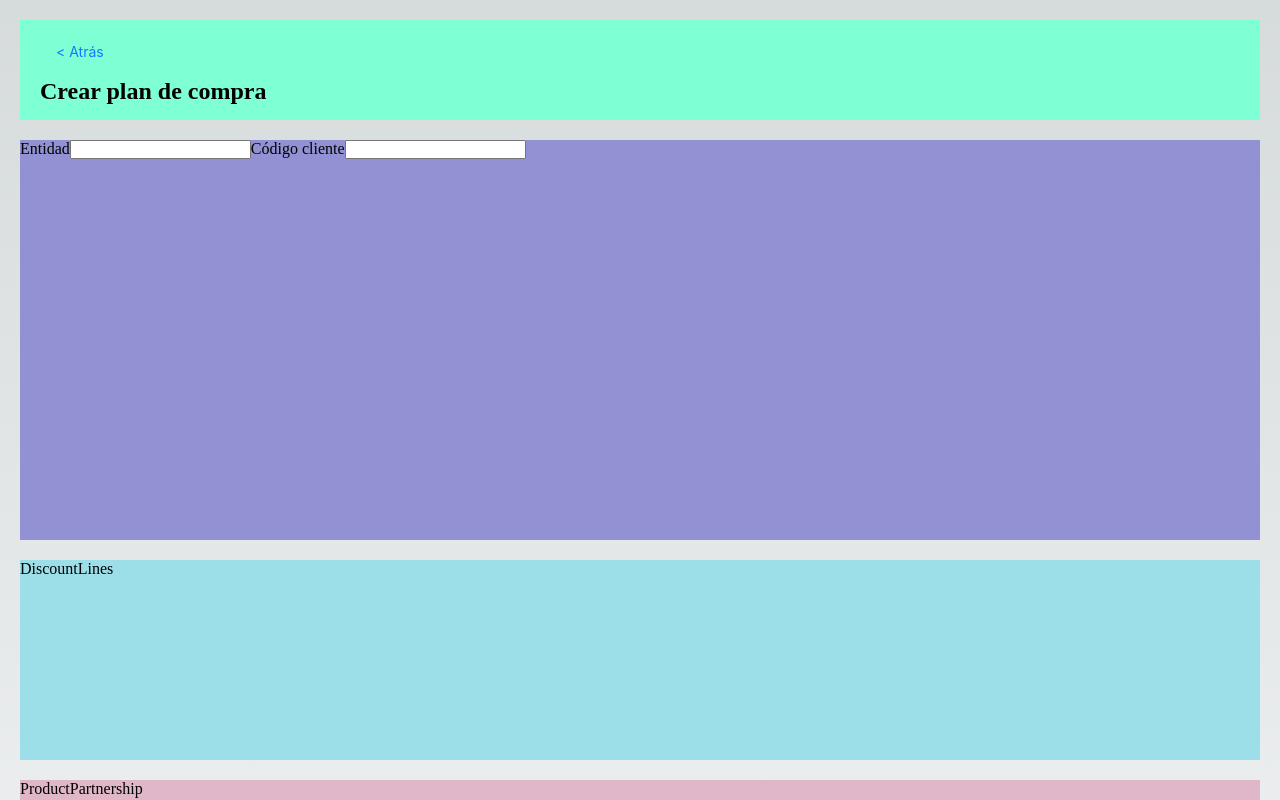
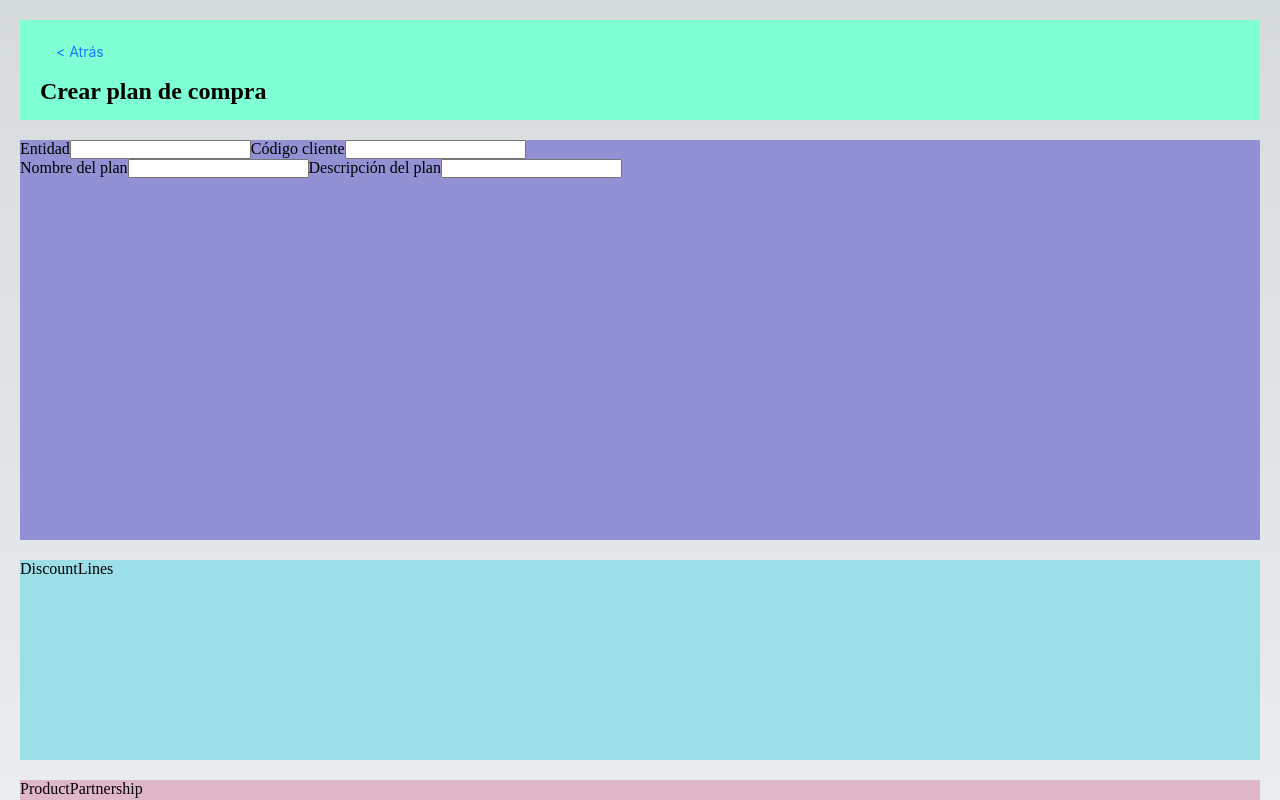
Before and after one commit to Aluonam/FormBasedOn, a Next.js app: page / in a window 1280 px wide. Shown: the top 800 px of the page. Built offline with nearby package versions, Linux system fonts and the light colour scheme.

Commit message:
feat: add div2 General data

```diff
--- a/components/generalData/GeneralData.jsx
+++ b/components/generalData/GeneralData.jsx
@@ -17,6 +17,13 @@ const GeneralData = () => {
           <label>Código cliente</label>
           <input type='text'/>
         </div>
+        <div>
+          <label>Nombre del plan</label>
+          <input type='text'/>
+
+          <label>Descripción del plan</label>
+          <input type='text'/>
+        </div>
 
 
       </form>
```
